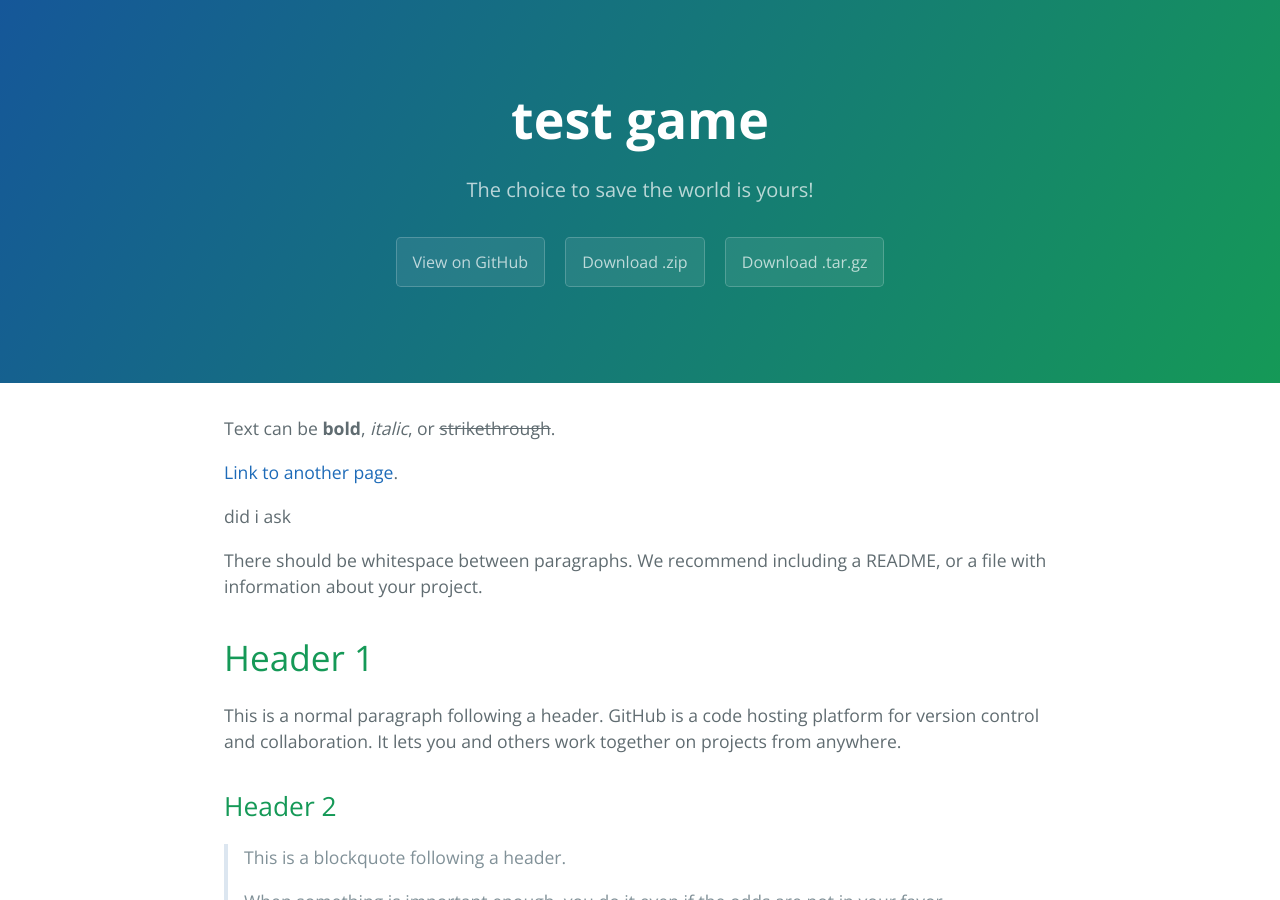
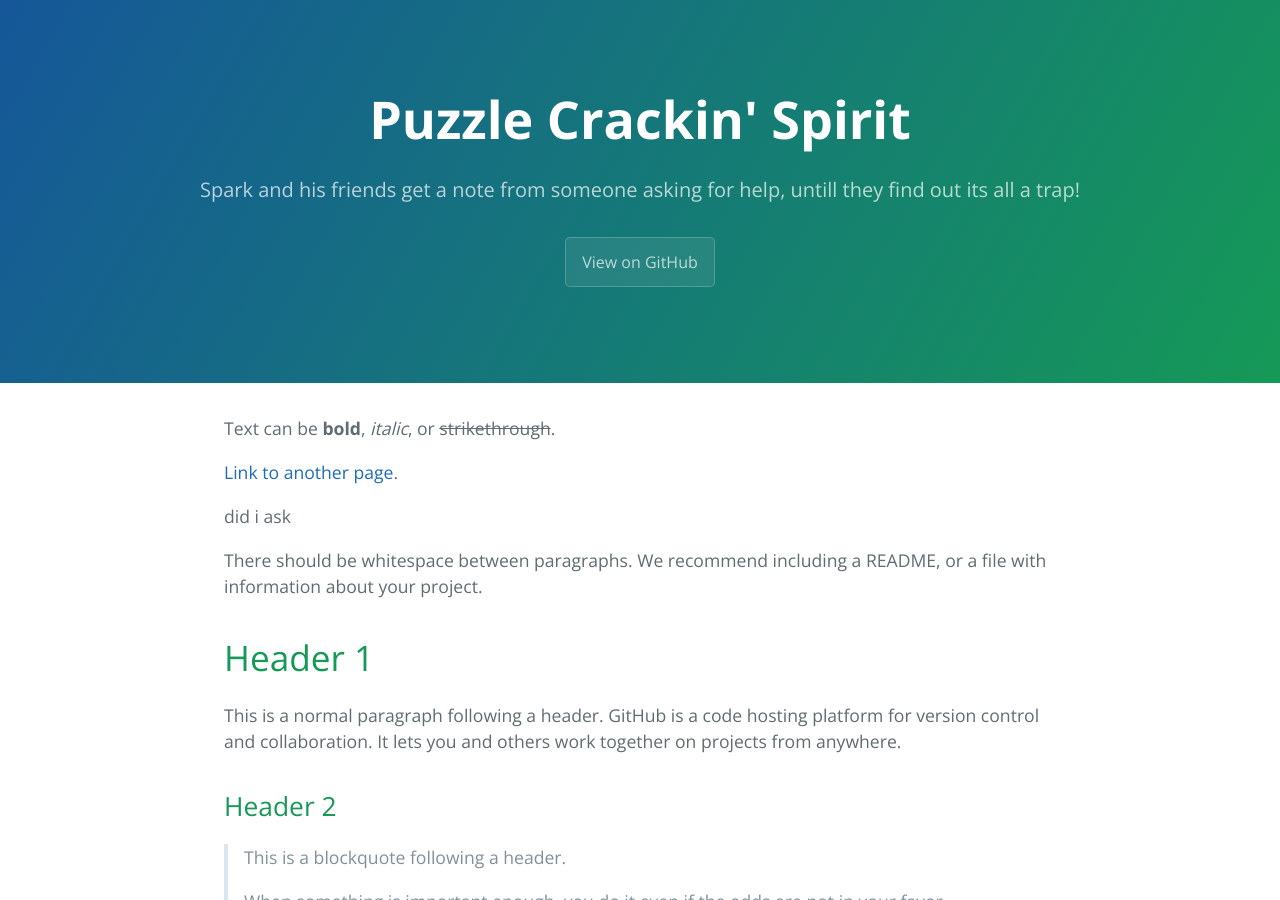
Before and after one commit to Projectmasternoi/Puzzle-Crackin-Spirit, a Jekyll site: the page built from index.md, in a window 1280 px wide and 900 px high. Built offline with Jekyll 4.4.1, drawn with Linux system fonts in a browser that asks for light colours.

Commit message:
Update _config.yml

```diff
--- a/_config.yml
+++ b/_config.yml
@@ -1,6 +1,6 @@
-title: test game
-description: The choice to save the world is yours!
-show_downloads: true
+title: Puzzle Crackin' Spirit
+description: Spark and his friends get a note from someone asking for help, untill they find out its all a trap!
+show_downloads: false
 google_analytics:
 theme: jekyll-theme-cayman
 remote_theme: pages-themes/cayman@v0.2.0
```
